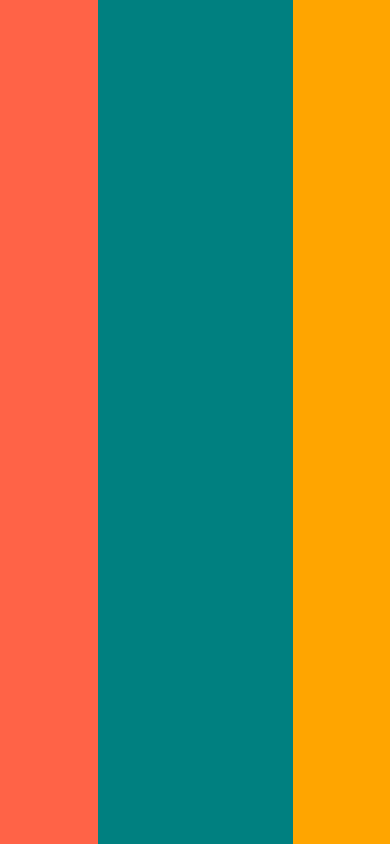
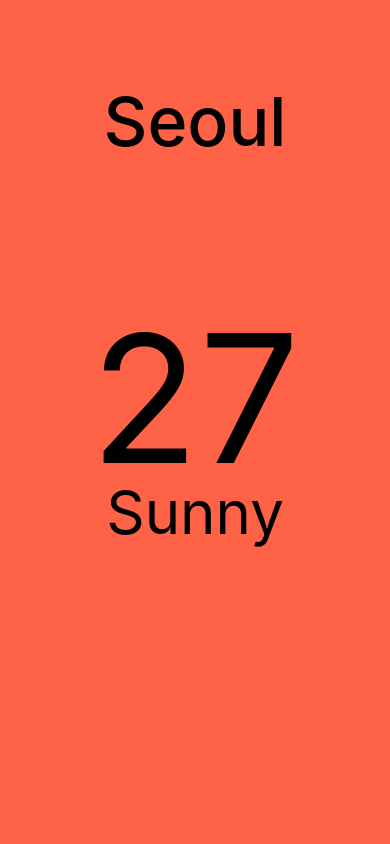
Before and after one commit to heyimcsy/seoyoonWeather, a React Native app: screen / in a window 390 px wide. Built offline with nearby package versions, Linux system fonts and the light colour scheme.

Commit message:
weatherapp css

```diff
--- a/App.js
+++ b/App.js
@@ -4,12 +4,16 @@ import { StyleSheet, Text, View } from 'react-native';
 export default function App() {
   const myName = 'Seoyoon';
   return (
-    <View style={{ flex: 1, flexDirection: 'row' }}>
-      <View style={{ flex: 1, backgroundColor: 'tomato' }}></View>
-      <View style={{ flex: 2, backgroundColor: 'teal' }}></View>
-      <View style={{ flex: 1, backgroundColor: 'orange' }}></View>
-      {/* <Text style={styles.text}>Hello {myName} made a ReactNative APP!!!</Text> */}
-      {/* <StatusBar style="auto" /> */}
+    <View style={styles.container}>
+      <View style={styles.city}>
+        <Text style={styles.cityName}>Seoul</Text>
+      </View>
+      <View style={styles.weather}>
+        <View style={styles.day}>
+          <Text style={styles.temp}>27</Text>
+          <Text style={styles.description}>Sunny</Text>
+        </View>
+      </View>
     </View>
   );
 }
@@ -18,12 +22,30 @@ export default function App() {
 const styles = StyleSheet.create({
   container: {
     flex: 1,
-    backgroundColor: '#fff',
+    backgroundColor: 'tomato',
+  },
+  city: {
+    flex: 1.2,
+    justifyContent: 'center',
     alignItems: 'center',
-    justifyContent: 'center',
   },
-  text: {
-    fontSize: 28,
-    color: 'blue',
+  cityName: {
+    fontSize: 68,
+    fontWeight: '500',
+  },
+  weather: {
+    flex: 3,
+  },
+  day: {
+    flex: 1,
+    alignItems: 'center',
+  },
+  temp: {
+    marginTop: 50,
+    fontSize: 178,
+  },
+  description: {
+    marginTop: -30,
+    fontSize: 60,
   },
 });
```
